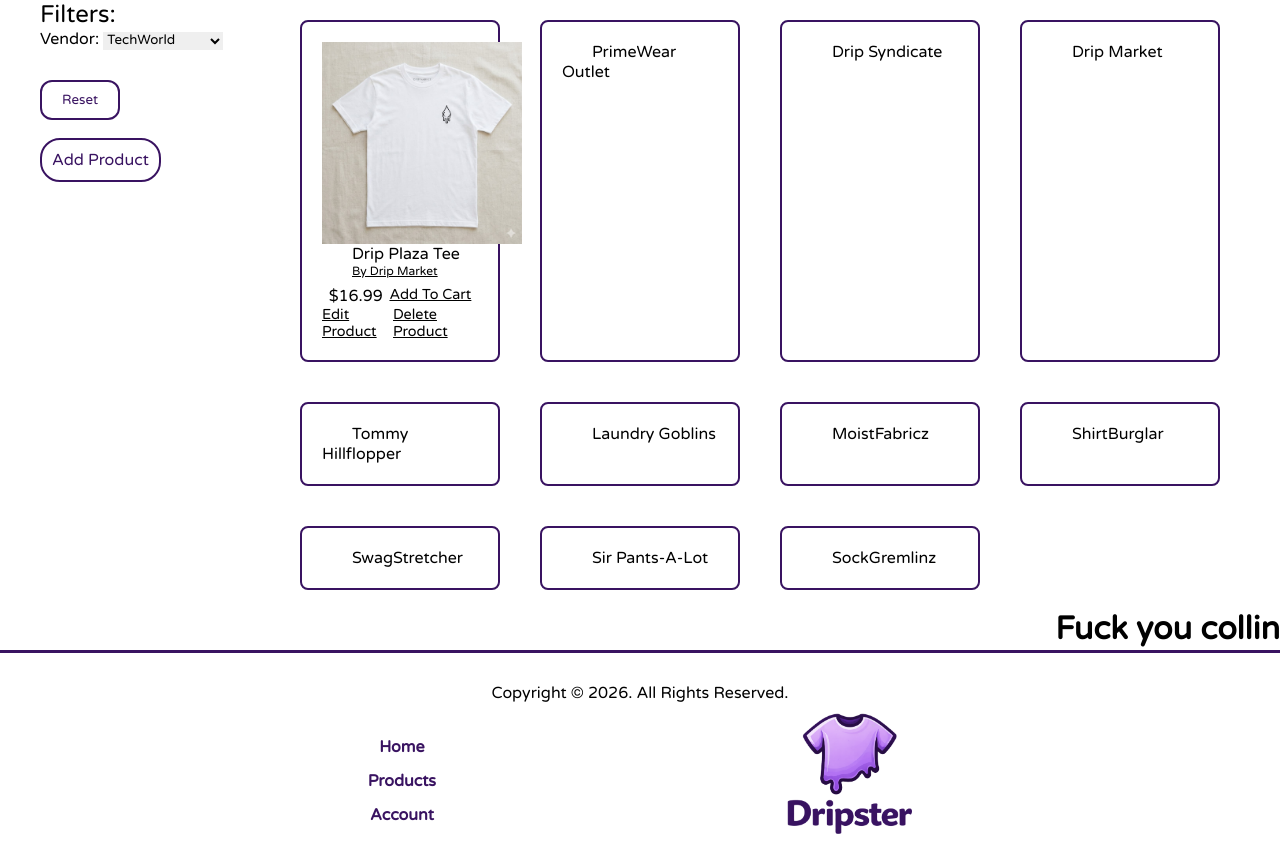
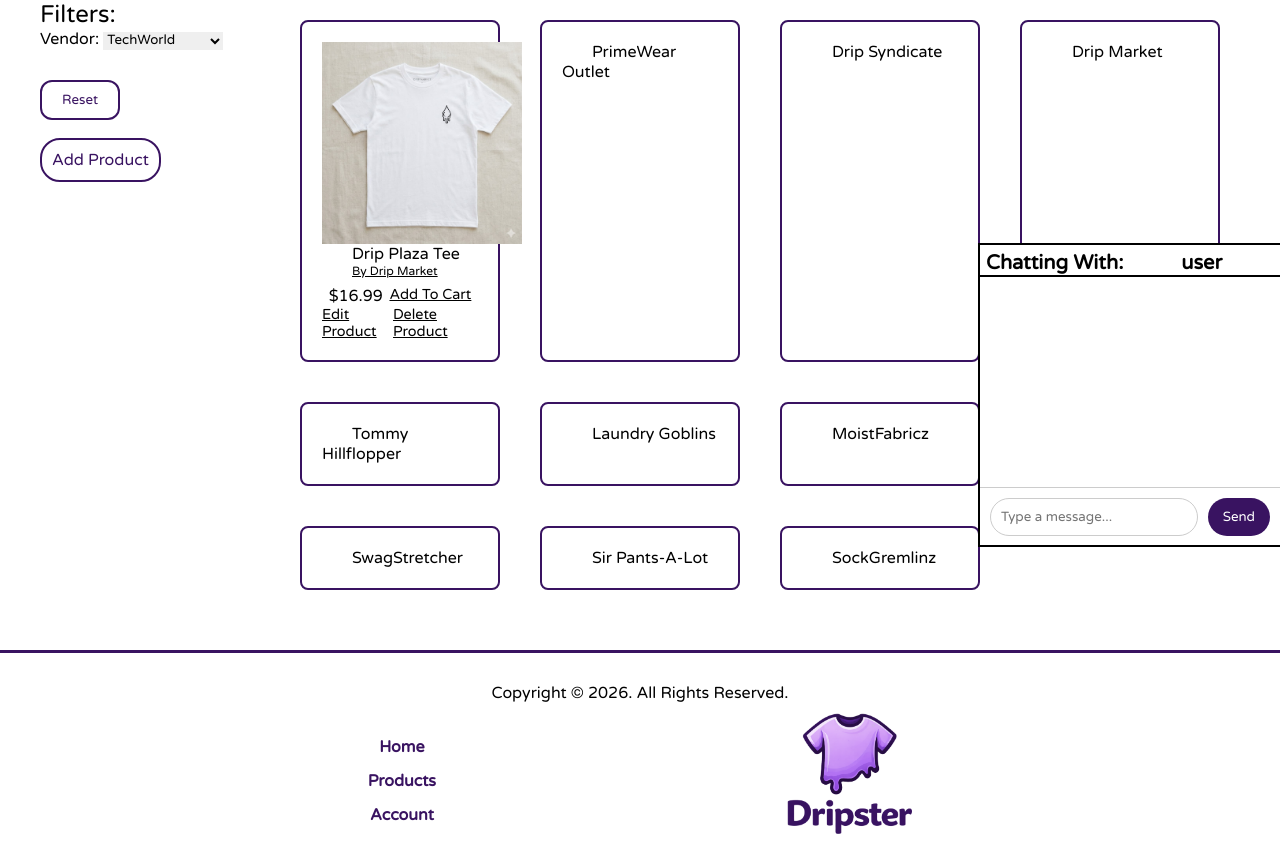
Before and after one commit to PacIsGod96/multi_vendor_ecommerce_application., a Flask app: page /products in a window 1280 px wide. Shown: the part 253-1112 px from the top of the page. Run offline with Flask 3, Linux system fonts and the light colour scheme; data comes from the database, SQL or seed files in the repository.

Commit message:
products page and chat

```diff
--- /dev/null
+++ b/Static/pop_up_chat.js
@@ -0,0 +1,27 @@
+document.addEventListener("DOMContentLoaded", () => {
+    const chatMessages = document.querySelector(".chat_messages");
+    const input = document.querySelector(".chat_input_bar input");
+    const sendBtn = document.querySelector(".chat_input_bar button");
+
+    if (!chatMessages || !input || !sendBtn) return;
+
+    sendBtn.addEventListener("click", (e) => {
+        e.preventDefault();
+
+        const text = input.value.trim();
+        if (!text) return;
+
+        const msg = document.createElement("div");
+        msg.classList.add("message", "vendor");
+        msg.textContent = text;
+
+        chatMessages.appendChild(msg);
+
+        input.value = "";
+        chatMessages.scrollTop = chatMessages.scrollHeight;
+    });
+});
+
+function vendorChat() {
+    document.getElementById("vendorChat").style.display = "block";
+}
--- a/Static/style.css
+++ b/Static/style.css
@@ -266,8 +266,32 @@ main {
 
 #vendorChat {
     display: block;
-    position: absolute;
+    position: fixed;
+    bottom: 0;
     right: 0;
+    z-index: 1000;
+    border: 2px solid #000;
+    border-right: 0;
+    height: 300px;
+    width: 300px;
+    background-color: #fff;
+}
+
+.chat-title-grid {
+    display: grid;
+    grid-template-columns: auto auto;
+    padding-left: 6px;
+    border-bottom: 2px solid #000;
+}
+
+#chat_messages_pop_up {
+    height: 180px;
+}
+
+.chat-title-grid h2 {
+    font-size: 1.25em;
+    margin-top: 6px;
+
 }
 
 .pop-up img {
--- a/Templates/products.html
+++ b/Templates/products.html
@@ -217,6 +217,19 @@
     </div>
 </div>
 <div id="vendorChat">
-    <h1>Fuck you collin</h1>
+    <div class="chat-title-grid">
+        <h2>Chatting With:</h2>
+        {# {% if session.get('username') %} #}
+        <h2>user</h2>
+        {# {% endif %} #}
+    </div>
+    <div class="chat_messages" id="chat_messages_pop_up">
+
+    </div>
+    <div class="chat_input_bar chat-input-popup">
+        <input type="text" placeholder="Type a message...">
+        <button type="button">Send</button>
+    </div>
 </div>
+<script src="{{ url_for('static', filename='pop_up_chat.js')}}"></script>
 {% endblock %}
```
